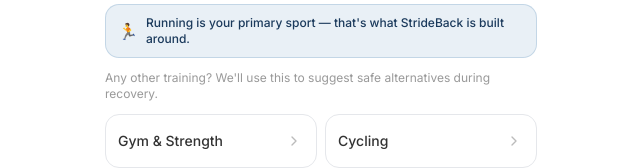
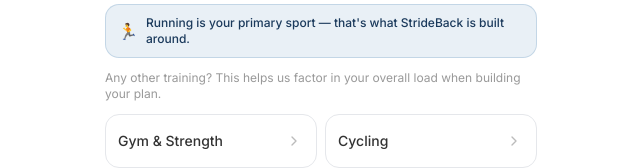
Before and after one commit to wynny12-arch/strideback, a Next.js app: page /onboarding/profile in a window 1280 px wide. Shown: the part 374-542 px from the top of the page, without its empty margins (319-959 px from the left). Built offline with nearby package versions, Linux system fonts and the light colour scheme.

Commit message:
fix: clearer wording on other activities hint

```diff
--- a/app/onboarding/profile/page.tsx
+++ b/app/onboarding/profile/page.tsx
@@ -243,7 +243,7 @@
             <span className="text-base">🏃</span>
             <p className="text-xs text-sb-primary font-medium">Running is your primary sport — that&apos;s what StrideBack is built around.</p>
           </div>
-          <p className="text-xs text-[#555]/60 mb-3">Any other training? We&apos;ll use this to suggest safe alternatives during recovery.</p>
+          <p className="text-xs text-[#555]/60 mb-3">Any other training? This helps us factor in your overall load when building your plan.</p>
           <MultiOptionGrid options={OTHER_ACTIVITY_OPTIONS} values={otherActivities} onChange={setOtherActivities} />
         </Section>
 
```
